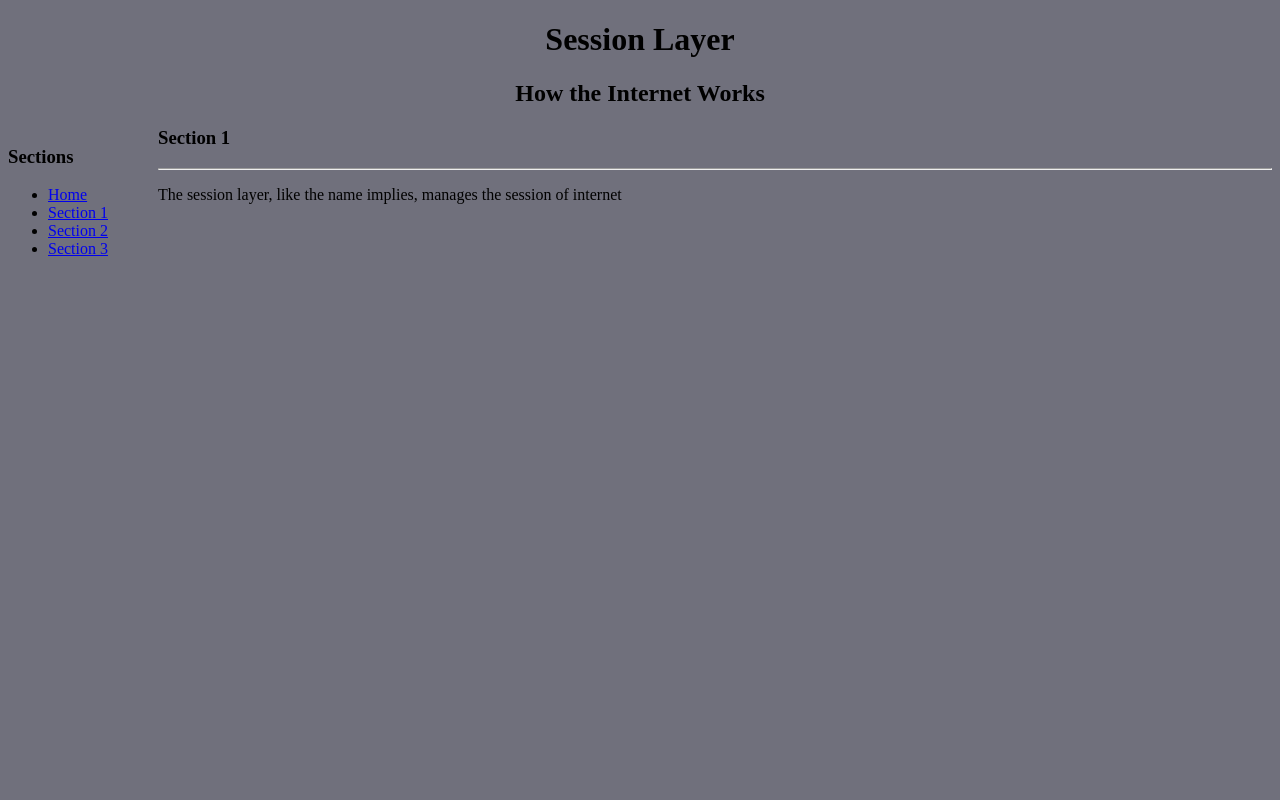
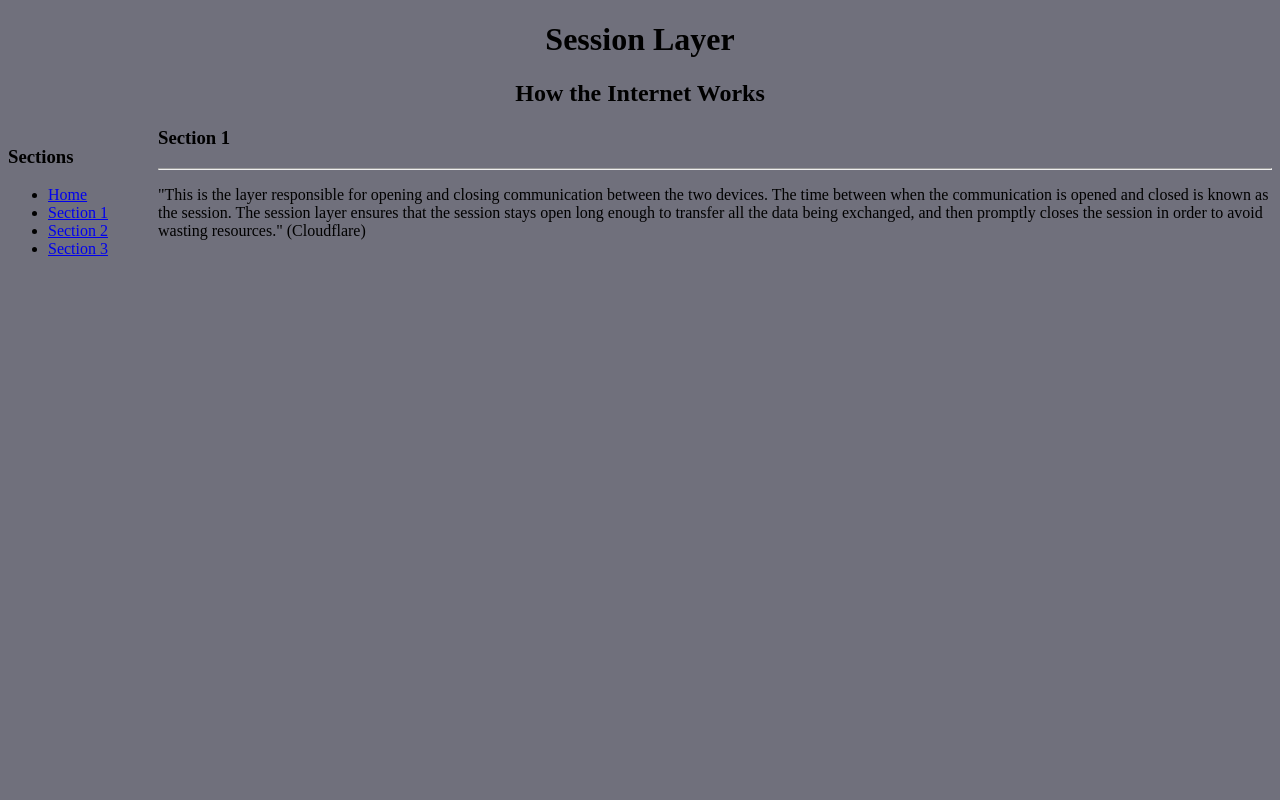
Before and after one commit to CDS-APCSP/internet-layers-project-session-layer-of-the-internet, a plain HTML site: page index.html in a window 1280 px wide. Shown: the top 800 px of the page. Drawn offline with Linux system fonts and the light colour scheme.

Commit message:
Added paragraph and citation

```diff
--- a/index.html
+++ b/index.html
@@ -32,7 +32,7 @@
         <section id="section1" style="height: 100vh">
             <h3>Section 1</h3>
             <hr>
-          <p>The session layer, like the name implies, manages the session of internet </p>
+          <p>"This is the layer responsible for opening and closing communication between the two devices. The time between when the communication is opened and closed is known as the session. The session layer ensures that the session stays open long enough to transfer all the data being exchanged, and then promptly closes the session in order to avoid wasting resources." (Cloudflare)</p>
         </section>
         <section id="section2" style="height: 100vh">
             <h3>Section 2</h3>
```
